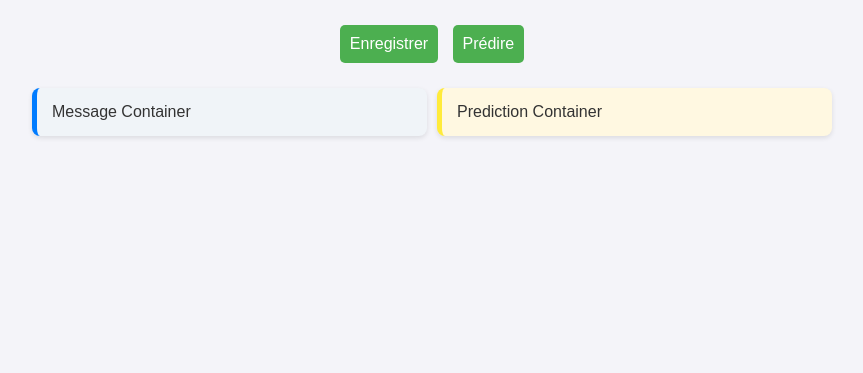
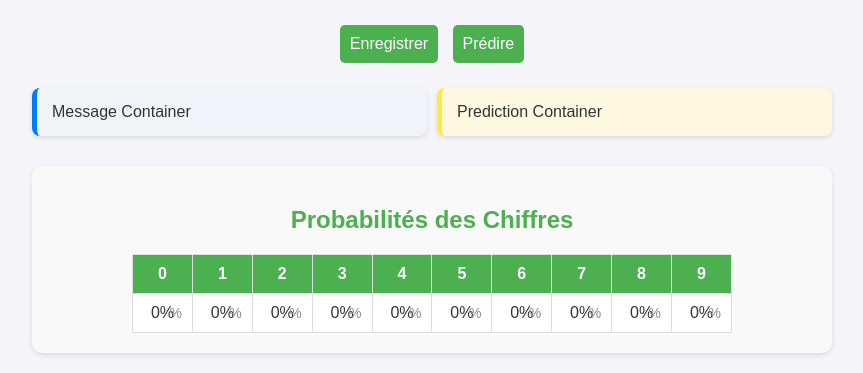
Before and after one commit to Ayoub-Choukri/Digit_Recognizer, a Flask app: page /drawing in a window 1280 px wide. Shown: the part 786-1159 px from the top of the page, without its empty margins (208-1071 px from the left). Before the commit the page ends 924 px from the top, so only its background shows below. Run offline with Flask 3, Linux system fonts and the light colour scheme.

Commit message:
Automatiser le choix du modèle et aussi ajout des probabilités d'appartenance dans l'affichagfe du website

```diff
--- a/Main/train_main.py
+++ b/Main/train_main.py
@@ -80,8 +80,7 @@ print("----------------------------------------------------------------------")
 # Data Augmentation
 
 transform = v2.Compose([
-    v2.RandomAffine(degrees=10, translate=(0.005, 0.005)),
-    v2.GaussianBlur(kernel_size=3),
+    v2.RandomAffine(degrees=10, translate=(0.005, 0.05), scale=(0.95, 1.05)),
     v2.RandomRotation(degrees=40),
     v2.ToTensor(),
 ])
--- a/Site/app.py
+++ b/Site/app.py
@@ -29,6 +29,60 @@ def reset_test_images_folder():
     except Exception as e:
         print(f"Erreur lors de la réinitialisation du dossier Test_Images : {e}")
         return False
+
+
+# Route pour spécifier le modèle à l'api du modèle
+@app.route('/Specify_Model', methods=['POST'])
+def Specify_Model():
+    data = request.get_json()
+    if 'model_name' in data:
+        print('yeaaah')
+        model_name = data['model_name']
+        payload = {
+            'model_name': model_name
+        }
+        headers = {
+            'Content-Type': 'application/json',
+        }
+
+        # Requête vers l'API modèle
+        response = requests.post(f'{API_MODEL_URL}/Specify_Model', headers=headers, json=payload)
+
+        # Log de la réponse pour débogage
+        # print("Status Code:", response.status_code)
+        # print("Response Text:", response.text)
+
+        # Essayer de retourner le JSON seulement si la réponse est valide
+        try:
+            return response.json()  # JSON attendu
+        except ValueError:
+            return jsonify({"error": "Réponse invalide de l'API modèle"}), 500
+    else:
+        return jsonify({'error': 'Nom de modèle manquant'}), 400
+
+
+
+@app.route('/Change_Model', methods=['Post'])
+def Change_Model():
+    data = request.get_json()
+    if 'model_name' in data:
+        model_name = data['model_name']
+        payload = {
+            'model_name': model_name
+        }
+        headers = {
+            'Content-Type': 'application/json',
+        }
+        response = requests.post(f'{API_MODEL_URL}/Change_Model', headers=headers, json=payload)
+        return response.json()
+    else:
+        return jsonify({'error ': 'Nom de modèle manquant'}), 400
+
+
+
+
+
+
 
 @app.route('/')
 def index():
@@ -110,9 +164,9 @@ def predict_image():
         'Content-Type': 'application/json',
     }
     print('r')
-    response = requests.post(f'{API_MODEL_URL}/Predictresnet', headers=headers, json = payload)
+    response = requests.post(f'{API_MODEL_URL}/Predict', headers=headers, json = payload)
 
-    print(response)
+    print(response.json())
     return response.json()
 
 
--- a/Site/static/css/styles.css
+++ b/Site/static/css/styles.css
@@ -176,3 +176,70 @@ input[type="range"] {
     /* stretch */
     justify-content: center;
 }
+
+
+/* Section pour les probabilités */
+.probability-section {
+    margin-top: 30px;
+    text-align: center;
+    background-color: #f9f9f9;
+    padding: 20px;
+    border-radius: 10px;
+    box-shadow: 0 2px 5px rgba(0, 0, 0, 0.1);
+}
+
+.probability-section h2 {
+    margin-bottom: 20px;
+    color: #4CAF50;
+}
+
+/* Style pour le tableau des probabilités */
+table {
+    width: 100%;
+    max-width: 600px;
+    margin: 0 auto;
+    border-collapse: collapse;
+}
+
+th, td {
+    border: 1px solid #ddd;
+    padding: 10px;
+    font-size: 16px;
+    text-align: center;
+    transition: background-color 0.3s;
+}
+
+th {
+    background-color: #4CAF50;
+    color: white;
+}
+
+td {
+    background-color: #fff;
+}
+
+tr:hover td {
+    background-color: #f1f1f1;
+}
+
+/* Ajout d'une animation pour les pourcentages */
+td {
+    position: relative;
+}
+
+td::after {
+    content: '%';
+    position: absolute;
+    right: 10px;
+    top: 50%;
+    transform: translateY(-50%);
+    font-size: 14px;
+    color: #888;
+}
+
+/* Ajustement du tableau pour les petits écrans */
+@media (max-width: 600px) {
+    table, th, td {
+        font-size: 14px;
+    }
+}
--- a/Site/static/js/drawing.js
+++ b/Site/static/js/drawing.js
@@ -123,7 +123,9 @@ document.addEventListener("DOMContentLoaded", () => {
         .then(response => response.json())
 
         .then(data => {
+            console.log(data);
             displayMessage2(data.prediction);
+            fillTable(data.probs);
         }
 
         )
@@ -161,13 +163,54 @@ document.addEventListener("DOMContentLoaded", () => {
         });
     }
 
+    // Fonction pour afficher le message de succès ou d'erreur de l'enregistrement de l'image
     function displayMessage(message, success) {
         messageContainer.textContent = message;
         messageContainer.style.color = success ? 'green' : 'red';
     }
 
+
+    // Fonction pour afficher la prédiction
     function displayMessage2(message) {
         predictionContainer.textContent = message;
         predictionContainer.style.color = 'green' ;
     }
+
+    // Fonction pour remplit le tableau de probabilités
+
+    function fillTable(probs) {
+        // Assurez-vous que "probabilityRow" est bien présent dans le document
+        var row = document.getElementById("probabilityRow");
+        if (!row) {
+            console.error("La ligne de probabilités (probabilityRow) est introuvable.");
+            return;
+        }
+
+        // Vérifier que la liste de probabilités contient bien 10 éléments
+        if (probs.length !== 10) {
+            console.error("La liste de probabilités doit contenir 10 éléments.");
+            return;
+        }
+
+        // Effacer les anciennes cellules
+        row.innerHTML = '';
+
+        // Log pour vérifier que les données sont reçues
+        console.log("Mise à jour de la ligne avec les probabilités : ", probs);
+
+        // Parcours des probabilités et création de nouvelles cellules
+        probs.forEach((prob, index) => {
+            // Créer une nouvelle cellule
+            var cell = document.createElement("td");
+
+            // Remplir la cellule avec la probabilité correspondante en pourcentage (2 décimales)
+            cell.innerHTML = (prob * 100).toFixed(2) + "%";
+
+            // Ajouter la cellule à la ligne existante
+            row.appendChild(cell);
+        });
+
+        // Log final pour confirmer que la fonction s'est bien exécutée
+        console.log("Ligne mise à jour avec succès.");
+    }
 });
--- a/Site/templates/drawing.html
+++ b/Site/templates/drawing.html
@@ -53,6 +53,42 @@
             <div id="predictionContainer" class="message">Prediction Container</div>
         </div>
 
+        <div class="probability-section">
+            <h2>Probabilités des Chiffres</h2>
+            <table id="probabilityTable">
+                <thead>
+                    <tr>
+                        <th>0</th>
+                        <th>1</th>
+                        <th>2</th>
+                        <th>3</th>
+                        <th>4</th>
+                        <th>5</th>
+                        <th>6</th>
+                        <th>7</th>
+                        <th>8</th>
+                        <th>9</th>
+                    </tr>
+                </thead>
+                <tbody>
+                    <tr id="probabilityRow">
+                        <!-- Probabilities will be inserted here -->
+                        <td>0%</td>
+                        <td>0%</td>
+                        <td>0%</td>
+                        <td>0%</td>
+                        <td>0%</td>
+                        <td>0%</td>
+                        <td>0%</td>
+                        <td>0%</td>
+                        <td>0%</td>
+                        <td>0%</td>
+                    </tr>
+                </tbody>
+            </table>
+        </div>
+
+
 
     </main>
     <footer>
```
Also changed, not shown: Site/api_model.py (+21 -11 lines), Site/static/js/script.js (+9 -11 lines), README.md.
